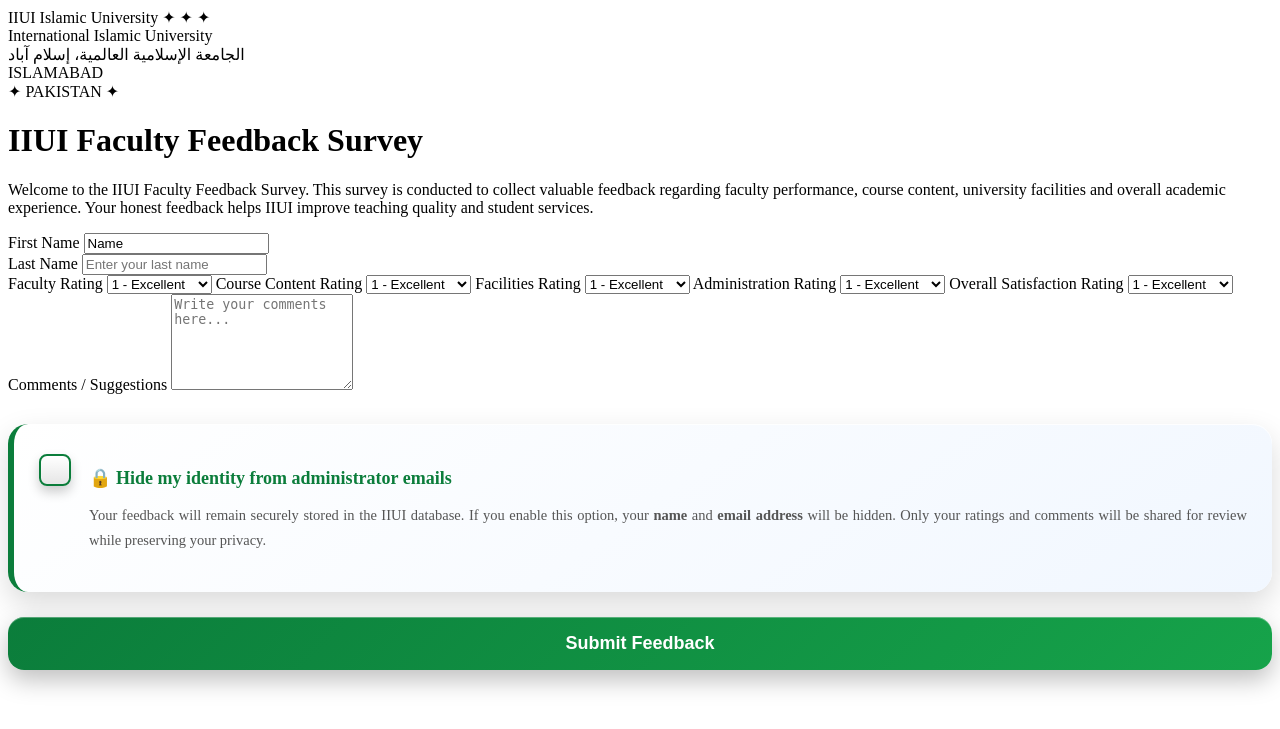
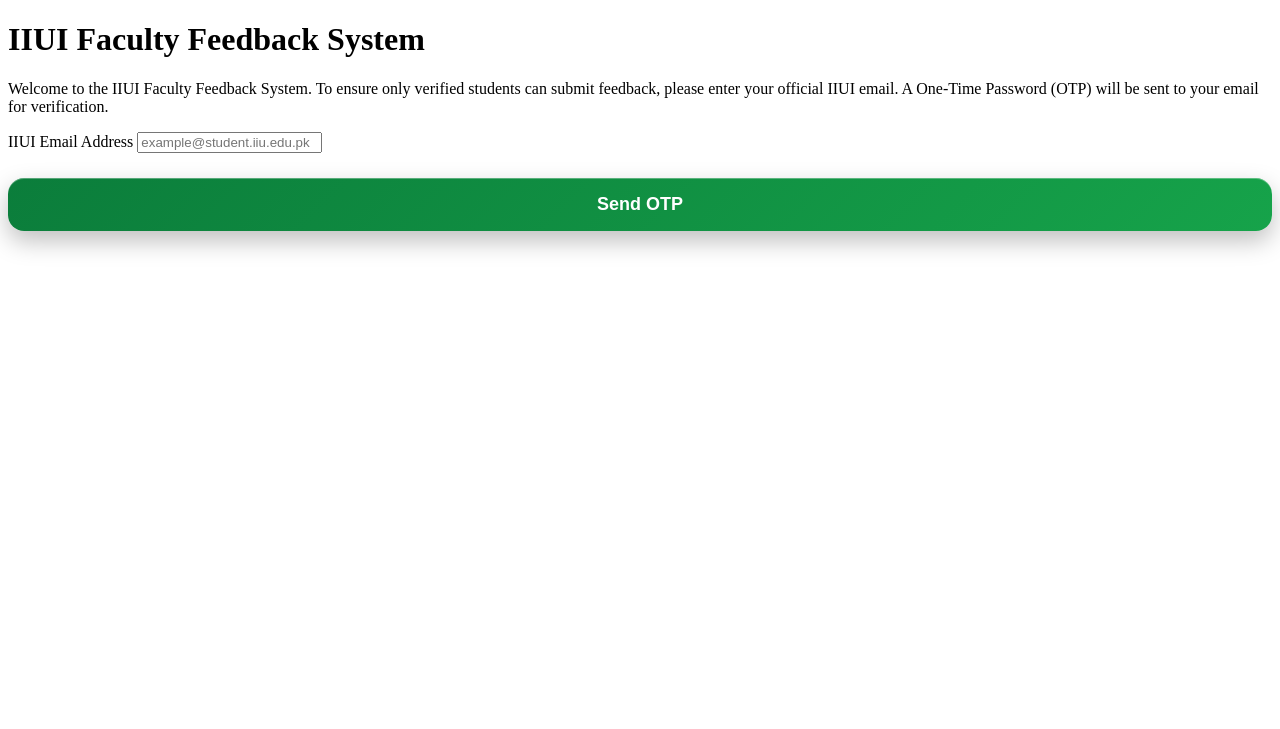
Before and after one commit to FatimaBatool55/IIUIFacultyFeedback, a Flask app: page /feedback in a window 1280 px wide. Shown: the top 729 px of the page. Run offline with Flask 3, Linux system fonts and the light colour scheme; the visitor is signed in with stand-in values (Sample User, id 1).

Commit message:
Update index.html

```diff
--- a/templates/index.html
+++ b/templates/index.html
@@ -1,131 +1,55 @@
 <!DOCTYPE html>
 <html lang="en">
+
 <head>
+
     <meta charset="UTF-8">
+
     <meta name="viewport" content="width=device-width, initial-scale=1.0">
-    <title>IIUI Faculty Feedback Survey</title>
+
+    <title>IIUI Email Verification</title>
+
     <link rel="stylesheet" href="{{ url_for('static', filename='style.css') }}">
+
 </head>
+
 <body>
-    <!-- IIUI BANNER -->
-    <div class="iiui-banner">
-        <div class="iiui-brand">
-            <div class="iiui-logo">
-                <div class="iiui-logo-circle">
-                    <span class="logo-main">IIUI</span>
-                    <span class="logo-sub">Islamic University</span>
-                    <span class="logo-star">✦ ✦ ✦</span>
-                </div>
-            </div>
-            <div class="iiui-name">
-                <div class="uni-name">International Islamic University</div>
-                <div class="uni-name-arabic">الجامعة الإسلامية العالمية، إسلام آباد</div>
-            </div>
-        </div>
-        <div class="iiui-campus">
-            <div class="campus-name">ISLAMABAD</div>
-            <div class="campus-sub"><span class="gold-text">✦</span> PAKISTAN <span class="gold-text">✦</span></div>
-        </div>
-    </div>
 
-    <div class="container">
-        <h1>IIUI Faculty Feedback Survey</h1>
-        <p class="intro">
-            Welcome to the IIUI Faculty Feedback Survey.
-            This survey is conducted to collect valuable feedback regarding faculty
-            performance, course content, university facilities and overall academic
-            experience. Your honest feedback helps IIUI improve teaching quality and
-            student services.
-        </p>
+<div class="container">
 
-        {% if error %}
-            <p class="error">{{ error }}</p>
-        {% endif %}
+    <h1>IIUI Faculty Feedback System</h1>
 
-        <form action="/submit" method="POST">
-            <!-- Student Information -->
-            <div class="name-row">
-                <div class="input-group">
-                    <label>First Name</label>
-                    <input type="text" name="first_name" value="{{ first_name }}" readonly>
-                </div>
-                <div class="input-group">
-                    <label>Last Name</label>
-                    <input type="text" name="last_name" placeholder="Enter your last name" required>
-                </div>
-            </div>
+    <p class="intro">
 
-            <!-- Ratings -->
-            <label>Faculty Rating</label>
-            <select name="faculty_rating">
-                <option value="1">1 - Excellent</option>
-                <option value="2">2 - Very Good</option>
-                <option value="3">3 - Good</option>
-                <option value="4">4 - Fair</option>
-                <option value="5">5 - Poor</option>
-            </select>
+        Welcome to the IIUI Faculty Feedback System.
+        To ensure only verified students can submit feedback, please enter your official IIUI email.
+        A One-Time Password (OTP) will be sent to your email for verification.
 
-            <label>Course Content Rating</label>
-            <select name="course_rating">
-                <option value="1">1 - Excellent</option>
-                <option value="2">2 - Very Good</option>
-                <option value="3">3 - Good</option>
-                <option value="4">4 - Fair</option>
-                <option value="5">5 - Poor</option>
-            </select>
+    </p>
 
-            <label>Facilities Rating</label>
-            <select name="facilities_rating">
-                <option value="1">1 - Excellent</option>
-                <option value="2">2 - Very Good</option>
-                <option value="3">3 - Good</option>
-                <option value="4">4 - Fair</option>
-                <option value="5">5 - Poor</option>
-            </select>
+    {% if error %}
+        <p class="error">{{ error }}</p>
+    {% endif %}
 
-            <label>Administration Rating</label>
-            <select name="administration_rating">
-                <option value="1">1 - Excellent</option>
-                <option value="2">2 - Very Good</option>
-                <option value="3">3 - Good</option>
-                <option value="4">4 - Fair</option>
-                <option value="5">5 - Poor</option>
-            </select>
+    <form action="/send-otp" method="POST">
 
-            <label>Overall Satisfaction Rating</label>
-            <select name="overall_rating">
-                <option value="1">1 - Excellent</option>
-                <option value="2">2 - Very Good</option>
-                <option value="3">3 - Good</option>
-                <option value="4">4 - Fair</option>
-                <option value="5">5 - Poor</option>
-            </select>
+        <label>IIUI Email Address</label>
 
-            <!-- Comments -->
-            <label>Comments / Suggestions</label>
-            <textarea name="comments" rows="6" placeholder="Write your comments here..."></textarea>
+        <input
+            type="email"
+            name="student_email"
+            placeholder="example@student.iiu.edu.pk"
+            required
+        >
 
-            <!-- Privacy Card -->
-            <div class="privacy-card">
-                <label class="privacy-option">
-                    <input type="checkbox" name="hide_identity" value="yes">
-                    <span class="custom-check"></span>
-                    <div class="privacy-content">
-                        <h3>🔒 Hide my identity from administrator emails</h3>
-                        <p>
-                            Your feedback will remain securely stored in the IIUI
-                            database. If you enable this option, your <strong>name</strong>
-                            and <strong>email address</strong> will be hidden. Only your ratings and
-                            comments will be shared for review while preserving your
-                            privacy.
-                        </p>
-                    </div>
-                </label>
-            </div>
+        <button type="submit">
+            Send OTP
+        </button>
 
-            <!-- Submit -->
-            <button type="submit">Submit Feedback</button>
-        </form>
-    </div>
+    </form>
+
+</div>
+
 </body>
+
 </html>
```
